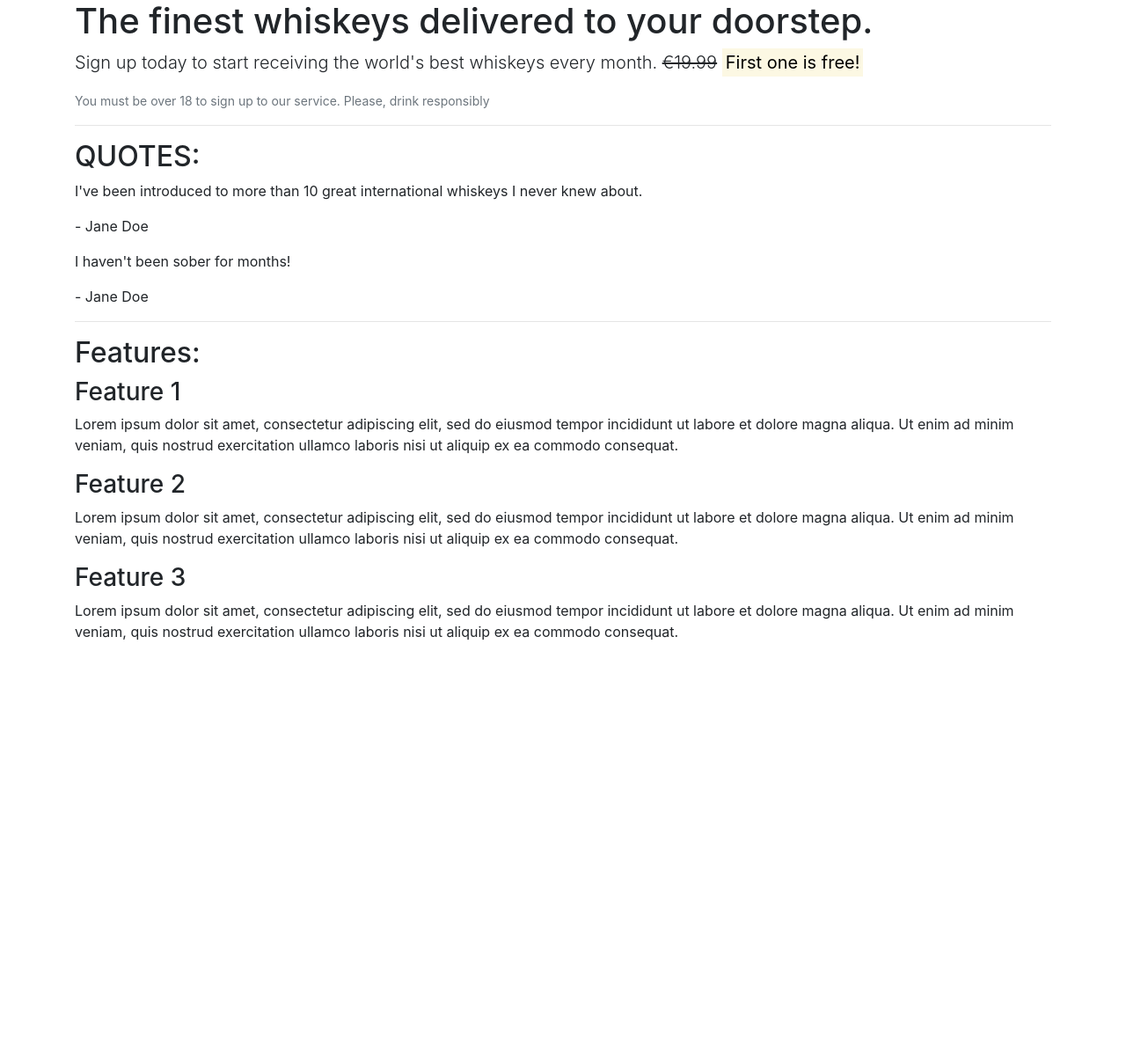
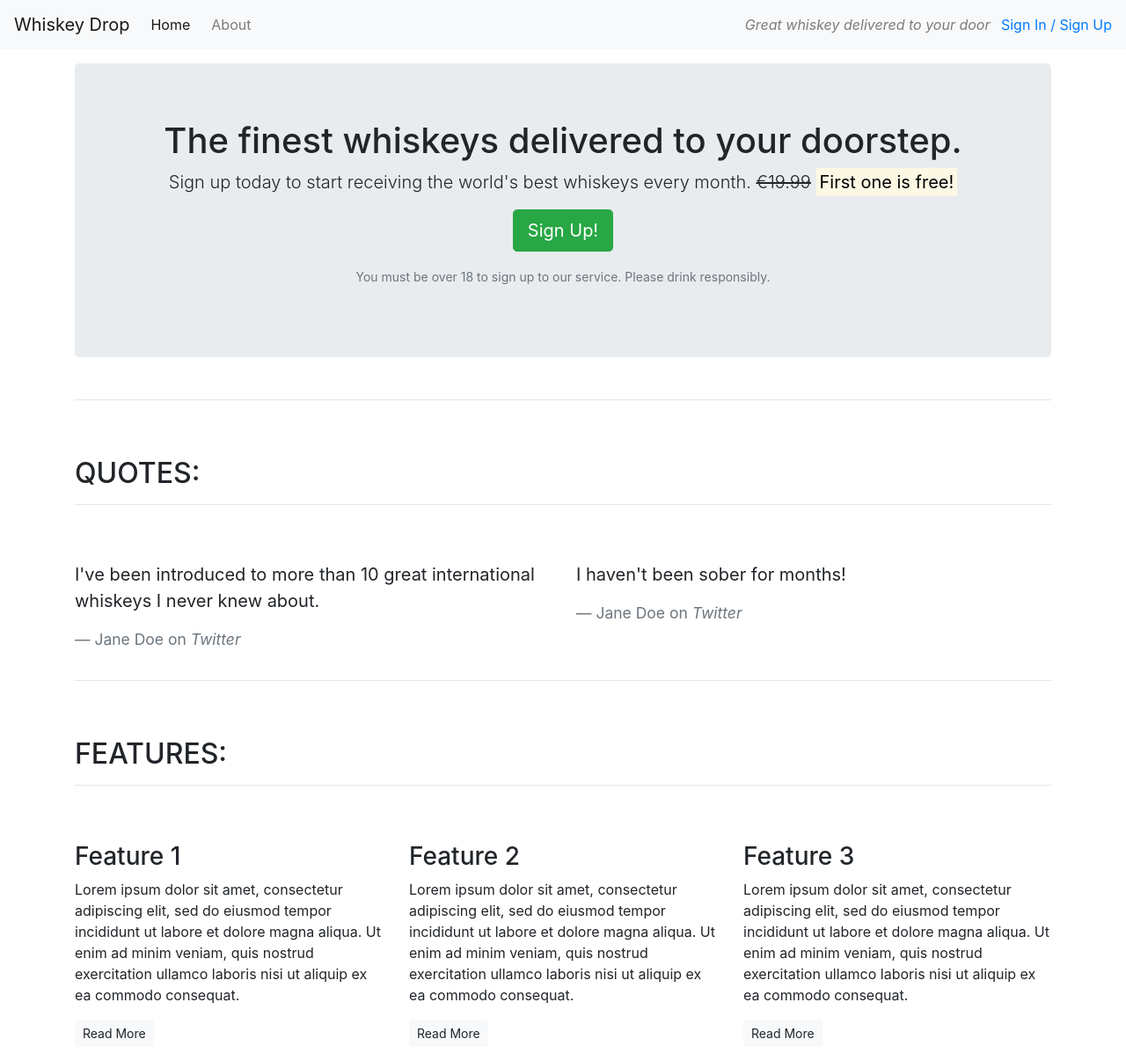
Before and after one commit to FullstackSammy/My-First-Bootstrap-Project, a plain HTML site: page index.html in a window 1280 px wide. Shown: the whole page at 88% size. Before the commit the page ends 800 px from the top, so only its background shows below. Drawn offline with nearby package versions, Linux system fonts and the light colour scheme.

Commit message:
Add some styling with css

```diff
--- a/index.html
+++ b/index.html
@@ -14,52 +14,104 @@
 </head>
 
 <body>
-    <article class="container">
+    <!--Nav-->
+    <nav class="navbar navbar-light navbar-expand-sm bg-light">
+        <a href="/" class="navbar-brand">
+            Whiskey Drop</a>
+        <ul class="navbar-nav mr-auto">
+            <li class="active nav-item mr-2"><a class="nav-link" href="/">Home</a></li>
+            <li class="nav-item mr-2"><a class="nav-link" href="">About</a></li>
+            <li class="nav-item mr-2 d-block d-sm-none"><a class="nav-link" href="">Sign In / Sign Up</a></li>
+        </ul>
+
+        <div class="d-none d-md-block">
+            <p class="navbar-text my-auto mr-2"><i>Great whiskey delivered to your door</i></p>
+            <a href="/login">Sign In / Sign Up</a>
+        </div>
+        <!--</div>-->
+    </nav>
+    <article class="container mt-3">
         <!-- Callout -->
-        <section class="callout">
+        <div class="row">
+            <div class="col-12">
+                <section class="callout jumbotron text-center">
                     <h1>The finest whiskeys delivered to your doorstep.</h1>
                     <p class="lead">Sign up today to start receiving the world's best whiskeys every month.
-                <s>€19.99</s> <strong><mark>First one is free!</mark></strong></p>
-            <p class="text-muted"><small>You must be over 18 to sign up to our service. Please, drink responsibly</small></p>
+                        <s class="d-none d-sm-inline">€19.99</s>
+                        <span class="d-inline d-sm-none"><br></span>
+                        <strong><mark>First one is free!</mark></strong></p>
+                    <p><button class="btn btn-lg btn-success">Sign Up!</button></p>
+                    <p class="text-muted"><small>You must be over 18 to sign up to our service. Please drink
+                            responsibly.</small></p>
                 </section>
+            </div>
+        </div>
         <!-- /.callout -->
         <hr>
-
         <!-- Quotes -->
         <section class="quotes">
+            <div class="row">
+                <div class="col-12 my-5">
                     <h2 class="text-uppercase">Quotes:</h2>
-            <div class="quote">
+                    <hr />
+                </div>
+            </div>
+            <div class="row">
+                <div class="col-12 col-md-6">
+                    <div class="media">
+                        <img src="" alt="">
+                    <blockquote class="blockquote">
                         <p>I've been introduced to more than 10 great international whiskeys I never knew about.</p>
-                <p>- Jane Doe</p>
+                        <footer class="blockquote-footer">Jane Doe on <cite title="Twitter">Twitter</cite></footer>
+                    </blockquote>
                 </div>
-            <div class="quote">
+                </div>
+                <div class="col-12 col-md-6">
+                    <blockquote class="blockquote">
                         <p>I haven't been sober for months!</p>
-                <p>- Jane Doe</p>
+                        <footer class="blockquote-footer">Jane Doe on <cite title="Twitter">Twitter</cite></footer>
+                    </blockquote>
+                </div>
             </div>
         </section>
         <!-- /.quotes -->
         <hr>
-
         <!-- Features -->
         <section class="features">
-            <h2>Features:</h2>
+            <div class="row">
+                <div class="col-12 my-5">
+                    <h2 class="text-uppercase">Features:</h2>
+                    <hr />
+                </div>
+            </div>
+            <div class="row">
+                <div class="col-12 col-md-6 col-lg-4">
                     <div class="feature">
                         <h3>Feature 1</h3>
-                <p>Lorem ipsum dolor sit amet, consectetur adipiscing elit, sed do eiusmod tempor incididunt ut labore
-                    et dolore magna aliqua. Ut enim ad minim veniam, quis nostrud exercitation ullamco laboris nisi ut
-                    aliquip ex ea commodo consequat.</p>
+                        <p>Lorem ipsum dolor sit amet, consectetur adipiscing elit, sed do eiusmod tempor incididunt ut
+                            labore et dolore magna aliqua. Ut enim ad minim veniam, quis nostrud exercitation ullamco
+                            laboris nisi ut aliquip ex ea commodo consequat.</p>
+                        <p><a class="btn btn-sm btn-light" href="">Read More</a></p>
                     </div>
+                </div>
+                <div class="col-12 col-md-6 col-lg-4">
                     <div class="feature">
                         <h3>Feature 2</h3>
-                <p>Lorem ipsum dolor sit amet, consectetur adipiscing elit, sed do eiusmod tempor incididunt ut labore
-                    et dolore magna aliqua. Ut enim ad minim veniam, quis nostrud exercitation ullamco laboris nisi ut
-                    aliquip ex ea commodo consequat.</p>
+                        <p>Lorem ipsum dolor sit amet, consectetur adipiscing elit, sed do eiusmod tempor incididunt ut
+                            labore et dolore magna aliqua. Ut enim ad minim veniam, quis nostrud exercitation ullamco
+                            laboris nisi ut aliquip ex ea commodo consequat.</p>
+                        <p><a class="btn btn-sm btn-light" href="">Read More</a></p>
                     </div>
+                </div>
+                <div class="col-12 d-md-none d-lg-block col-lg-4">
                     <div class="feature">
                         <h3>Feature 3</h3>
-                <p>Lorem ipsum dolor sit amet, consectetur adipiscing elit, sed do eiusmod tempor incididunt ut labore
-                    et dolore magna aliqua. Ut enim ad minim veniam, quis nostrud exercitation ullamco laboris nisi ut
-                    aliquip ex ea commodo consequat.</p>
+                        <p>Lorem ipsum dolor sit amet, consectetur adipiscing elit, sed do eiusmod tempor incididunt ut
+                            labore et dolore magna aliqua. Ut enim ad minim veniam, quis nostrud exercitation ullamco
+                            laboris nisi ut aliquip ex ea commodo consequat.</p>
+                        <p><a class="btn btn-sm btn-light" href="">Read More</a></p>
+                    </div>
+                </div>
             </div>
         </section>
         <!-- /.features -->
```
Also changed, not shown: images/girl-image.png (added), images/guy-image.png (added). Lines whose indentation alone changed are shown as unchanged.
